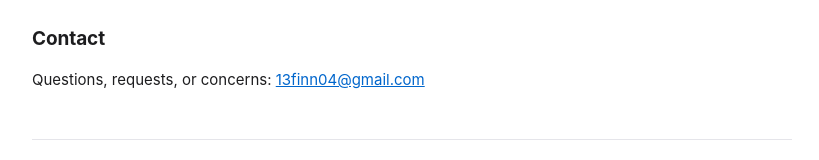
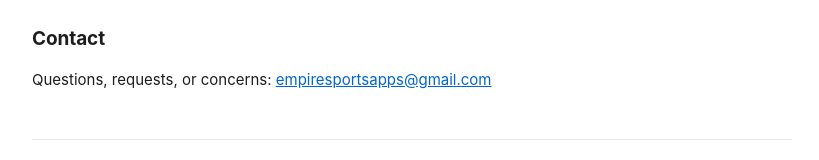
Before and after one commit to 13finn04-cmd/13finn04-cmd.github.io, a plain HTML site: page privacy.html in a window 1280 px wide. Shown: the part 1630-1790 px from the top of the page, without its empty margins (228-1047 px from the left). Drawn offline with Linux system fonts and the light colour scheme.

Commit message:
Use support email on privacy page

```diff
--- a/privacy.html
+++ b/privacy.html
@@ -58,7 +58,7 @@
   <p>If this policy materially changes, the updated version will be posted at this URL and will take effect the next time you update the App. The effective date at the top of this page indicates the current revision.</p>
 
   <h2>Contact</h2>
-  <p>Questions, requests, or concerns: <a href="mailto:13finn04@gmail.com">13finn04@gmail.com</a></p>
+  <p>Questions, requests, or concerns: <a href="mailto:empiresportsapps@gmail.com">empiresportsapps@gmail.com</a></p>
 
   <div class="footer">Home Run Empire is developed by Finn Keating. This policy applies only to Home Run Empire. Other apps developed by the same publisher may have their own separate policies.</div>
 </body>
```
